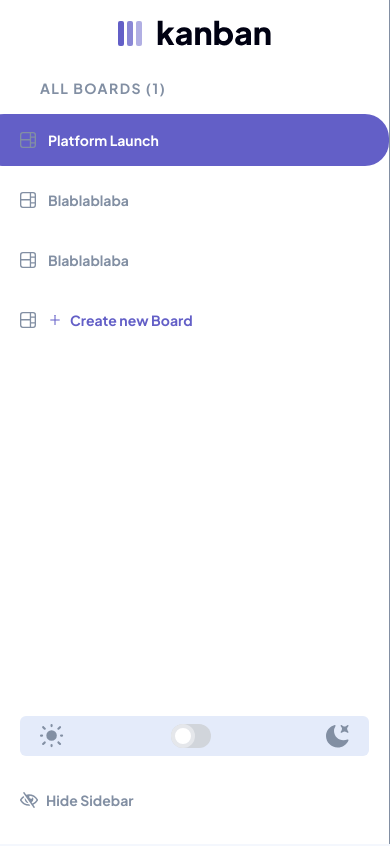
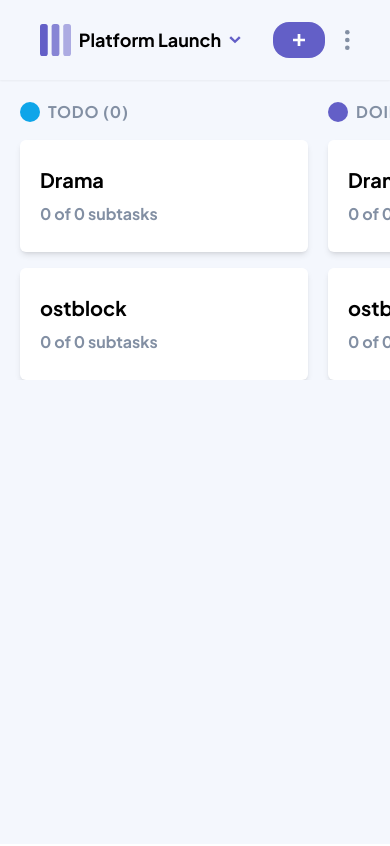
Before and after one commit to danielgen01/kanbanboard-frontend, a React (Vite) app: page / in a window 390 px wide. Shown: the top 846 px of the page. Built offline with nearby package versions, Linux system fonts and the light colour scheme.

Commit message:
phones dont render the sidebar anymore

```diff
--- a/src/components/MainLayout/Sidebar.tsx
+++ b/src/components/MainLayout/Sidebar.tsx
@@ -41,9 +41,9 @@ const Sidebar = () => {
   }
   return (
     <aside
-      className="hidden md:flex flex-col gap-4 min-h-screen py-5
-     dark:bg-dark-gray md:col-span-2 xl:col-span-1 border-r-[.5px] border-medium-gray "
-      style={{ display: isSideBarOpen ? "flex" : "none" }}
+      className={`hidden md:flex flex-col gap-4 min-h-screen py-5
+     dark:bg-dark-gray md:col-span-2 xl:col-span-1 border-r-[.5px] border-medium-gray  md:${isSideBarOpen? "block" : "hidden"}`}
+
     >
       <figure className="flex w-full justify-center">
         <img src={LogoLight} alt="" className="hidden dark:block" />
```
